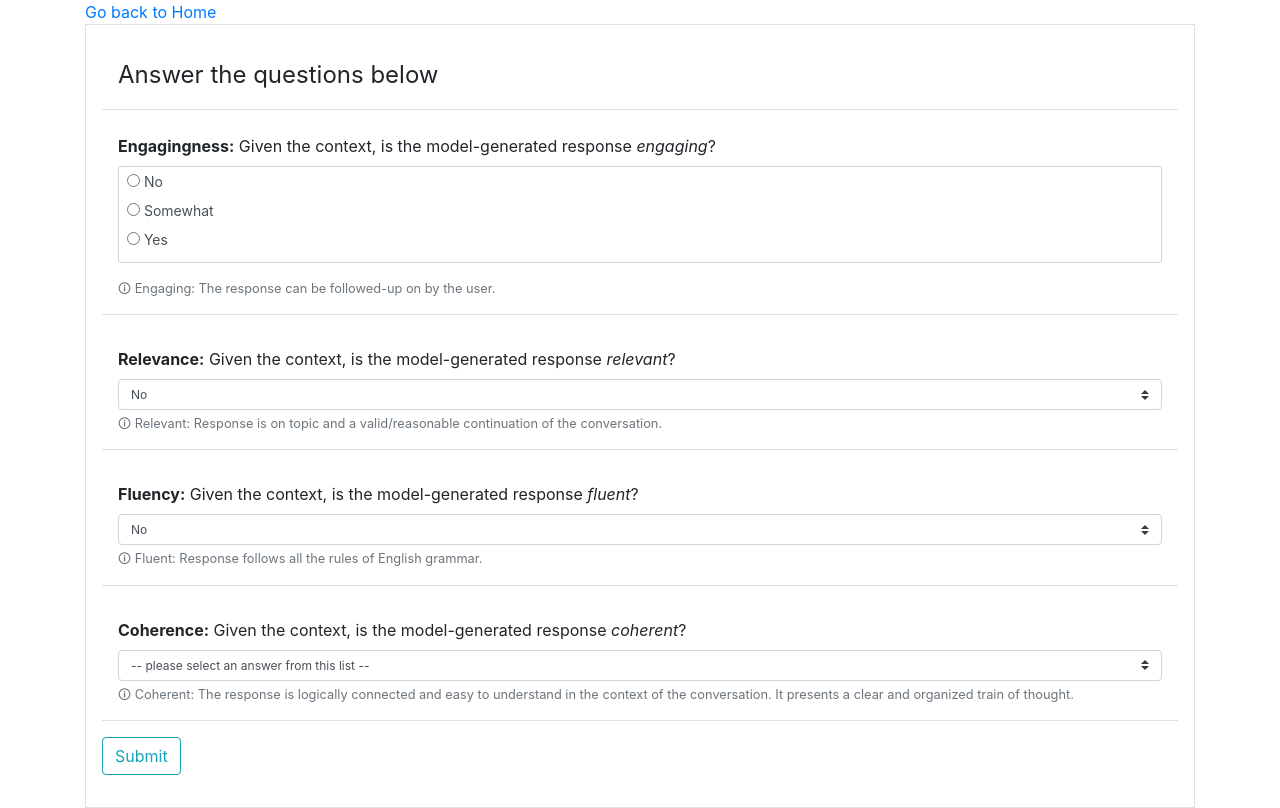
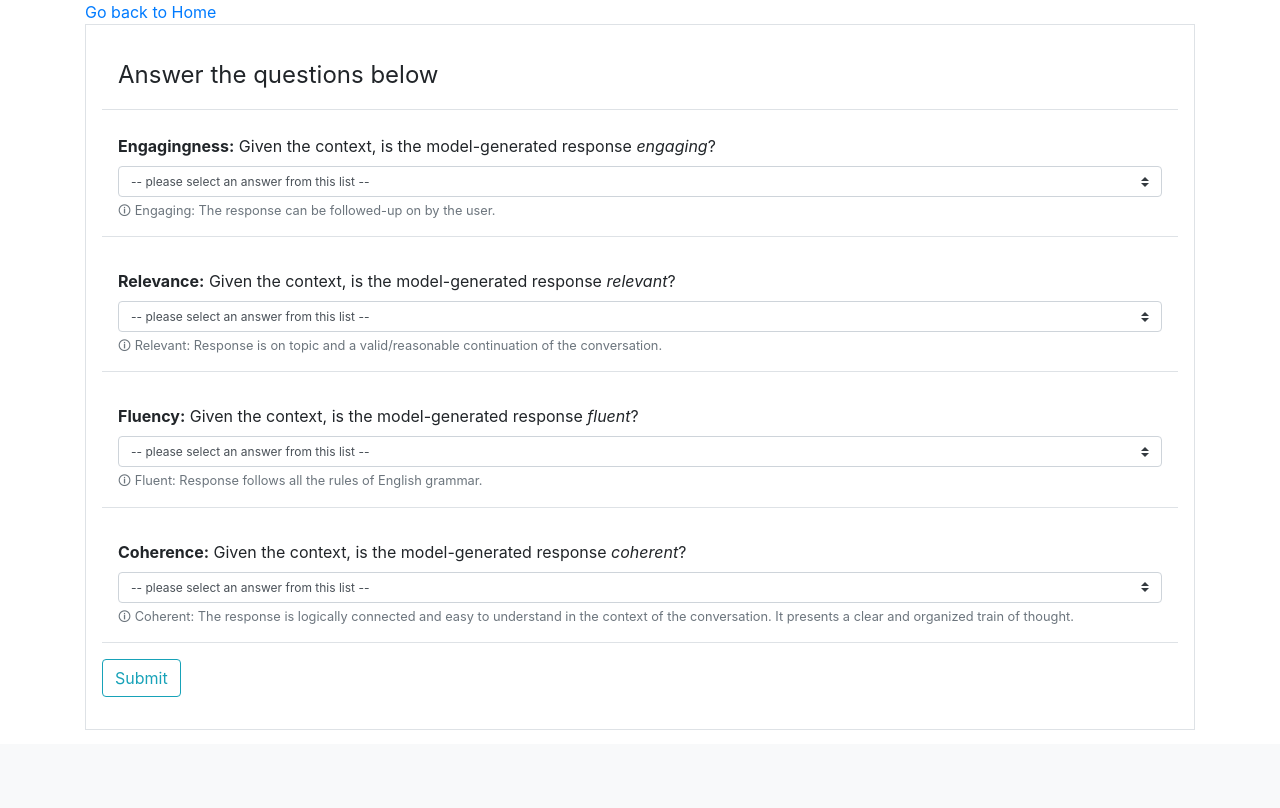
Before and after one commit to bsantraigi/ML-SurveyTool-Flask, a Flask app: page /survey in a window 1280 px wide. Shown: the part 56-864 px from the top of the page. After the commit the page ends 786 px from the top, so only its background shows below. Run offline with Flask 2, Linux system fonts and the light colour scheme; some libraries are stand-ins or nearby versions.

Commit message:
extended selectfield for disable default option

```diff
--- a/forms.py
+++ b/forms.py
@@ -2,28 +2,60 @@ from flask_wtf import FlaskForm
 from flask import Markup
 from wtforms import StringField, PasswordField, BooleanField, SubmitField, RadioField, SelectField
 from wtforms.validators import DataRequired, InputRequired
+from wtforms import widgets
+from wtforms.widgets import html_params
+from markupsafe import escape
+
+
+class SelectMod(widgets.Select):
+    @classmethod
+    def render_option(cls, value, label, selected, **kwargs):
+        if value is True:
+            # Handle the special case of a 'True' value.
+            # THIS IS GONNA THROW AN ERROR
+            # text_type is not defined
+            value = text_type(value)
+
+        options = dict(kwargs, value=value)
+        print(f"Value: {value}, Label: {label}, Selected: {selected}")
+        if value == -1:
+            options['disabled'] = True
+            options['selected'] = True
+            options['value'] = ''
+
+        if selected:
+            options['selected'] = True
+        return Markup('<option %s>%s</option>' % (html_params(**options), escape(label)))
+
+class SelectFieldWithDisabledFirstChoice(SelectField):
+    widget = SelectMod()
+#     def __init__(self, *args, **kwargs):
+#         super(SelectFieldWithDisabledFirstChoice, self).__init__(*args, **kwargs)
+#         self.choices = [('', 'Select an option')] + self.choices
+
 
 class SurveyForm(FlaskForm):
     eng_label = Markup('<strong>Engagingness:</strong> Given the context, is the model-generated response <em>engaging</em>?')
     rel_label = Markup('<strong>Relevance:</strong> Given the context, is the model-generated response <em>relevant</em>?')
     flu_label = Markup('<strong>Fluency:</strong> Given the context, is the model-generated response <em>fluent</em>?')
     coh_label = Markup('<strong>Coherence:</strong> Given the context, is the model-generated response <em>coherent</em>?')
-    q1 = RadioField(eng_label,
-                    choices=[(0, 'No'), (1, 'Somewhat'), (2, 'Yes')],
+    q1 = SelectFieldWithDisabledFirstChoice(eng_label,
+                    choices=[(-1, "-- please select an answer from this list --"), (0, 'No'), (1, 'Somewhat'), (2, 'Yes')],
                     description="Engaging: The response can be followed-up on by the user.",
                     validators=[DataRequired()])
 
-    q2 = SelectField(rel_label,
-                     choices=[(0, 'No'), (1, 'Somewhat'), (2, 'Yes')],
+    q2 = SelectFieldWithDisabledFirstChoice(rel_label,
+                     choices=[(-1, "-- please select an answer from this list --"), (0, 'No'), (1, 'Somewhat'), (2, 'Yes')],
                      description='Relevant: Response is on topic and a valid/reasonable continuation of the conversation.',
                      validators=[DataRequired()])
-    q3 = SelectField(flu_label,
-                     choices=[(0, 'No'), (1, 'Somewhat'), (2, 'Yes')],
+
+    q3 = SelectFieldWithDisabledFirstChoice(flu_label,
+                     choices=[(-1, "-- please select an answer from this list --"), (0, 'No'), (1, 'Somewhat'), (2, 'Yes')],
                      description='Fluent: Response follows all the rules of English grammar.',
                      validators=[DataRequired()])
 
-    q4 = SelectField(coh_label,
-                     choices=[(0, 'No'), (1, 'Somewhat'), (2, 'Yes')],
+    q4 = SelectFieldWithDisabledFirstChoice(coh_label,
+                     choices=[(-1, "-- please select an answer from this list --"), (0, 'No'), (1, 'Somewhat'), (2, 'Yes')],
                      description='Coherent: The response is logically connected and easy to understand in the context of the conversation. It presents a clear and organized train of thought.',
                      validators=[DataRequired()])
     submit = SubmitField('Submit')
--- a/templates/survey.html
+++ b/templates/survey.html
@@ -9,7 +9,7 @@
 				<legend class="border-bottom p-3">Answer the questions below</legend>
 				<div class="form-group border-bottom p-3">
 					{{ form.q1.label(class="form-control-label") }}
-					{{ form.q1(class="form-control form-control-sm") }}
+					{{ form.q1(class="custom-select custom-select-sm") }}
 					<small id="help_q1" class="form-text text-muted">
 						🛈 {{ form.q1.description }}
 					</small>
@@ -30,15 +30,7 @@
 				</div>
 				<div class="form-group border-bottom p-3">
 					{{ form.q4.label(class="form-control-label") }}
-					<!-- show the select field but with first option disabled -->
-					<select name="q4" id="q4" class="custom-select custom-select-sm" required>
-						{% for option in form.q4 %}
-							{% if loop.first %}
-								<option value="" disabled selected>-- please select an answer from this list --</option>
-							{% endif %}
-							{{ option }}
-						{% endfor %}
-					</select>
+					{{ form.q4(class="custom-select custom-select-sm") }}
 					<small id="help_q4" class="form-text text-muted">
 						🛈 {{ form.q4.description }}
 					</small>
```
